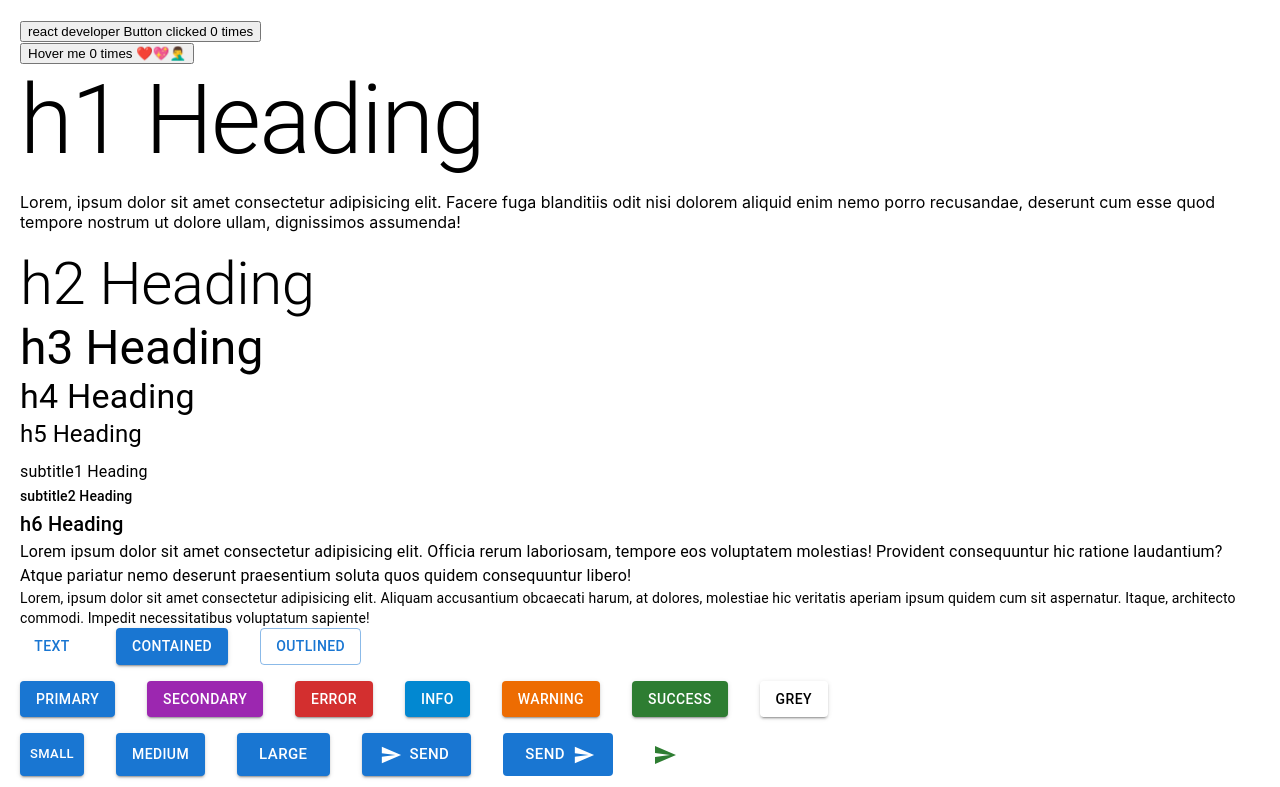
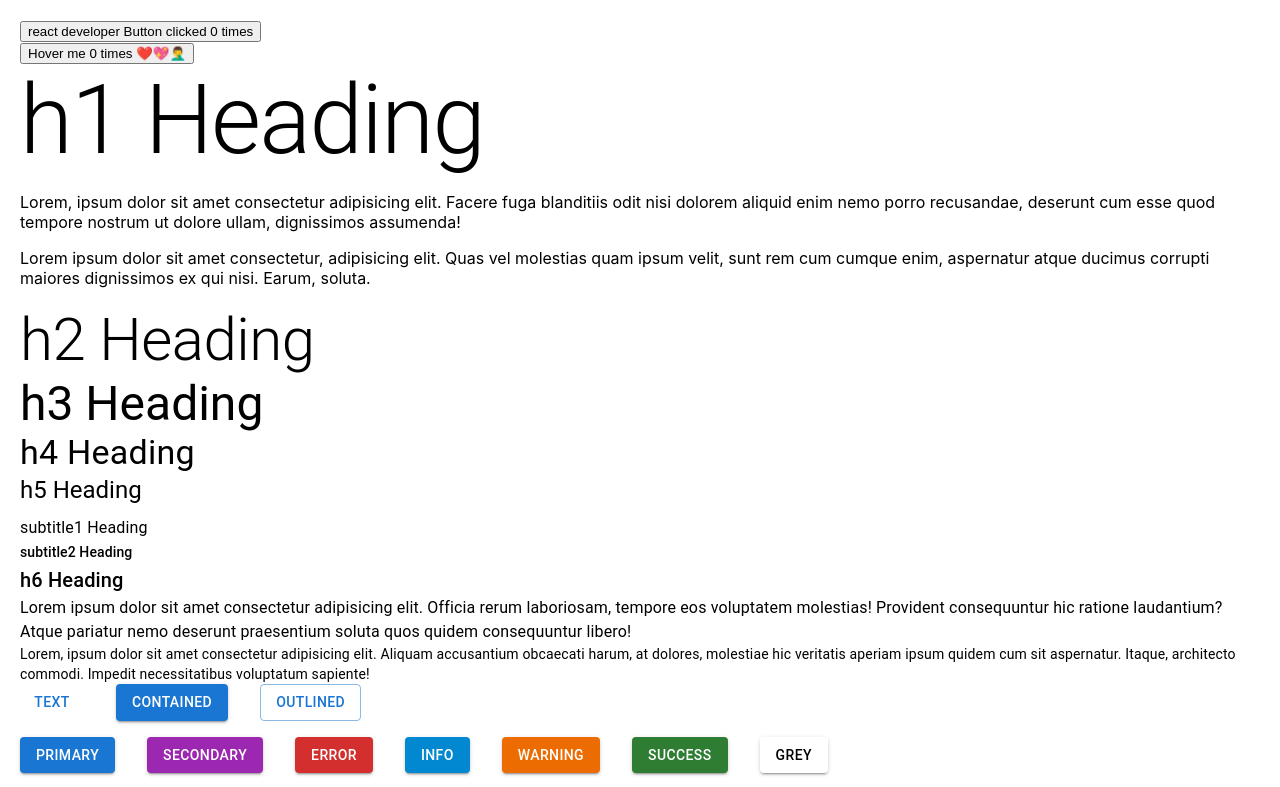
Before and after one commit to Bhanuprakash-340/practices, a React (Create React App) app: page / in a window 1280 px wide. Shown: the top 787 px of the page. Built offline with nearby package versions, Linux system fonts and the light colour scheme.

Commit message:
changes in need

```diff
--- a/src/components/MUI/MuiTypography.jsx
+++ b/src/components/MUI/MuiTypography.jsx
@@ -6,6 +6,7 @@ const MuiTypography = () => {
     <div>
         <Typography variant="h1">h1 Heading</Typography>
         <p>Lorem, ipsum dolor sit amet consectetur adipisicing elit. Facere fuga blanditiis odit nisi dolorem aliquid enim nemo porro recusandae, deserunt cum esse quod tempore nostrum ut dolore ullam, dignissimos assumenda!</p>
+        <p>Lorem ipsum dolor sit amet consectetur, adipisicing elit. Quas vel molestias quam ipsum velit, sunt rem cum cumque enim, aspernatur atque ducimus corrupti maiores dignissimos ex qui nisi. Earum, soluta.</p>
         <Typography variant="h2">h2 Heading</Typography>
         <Typography variant="h3">h3 Heading</Typography>
         <Typography variant="h4">h4 Heading</Typography>
```
